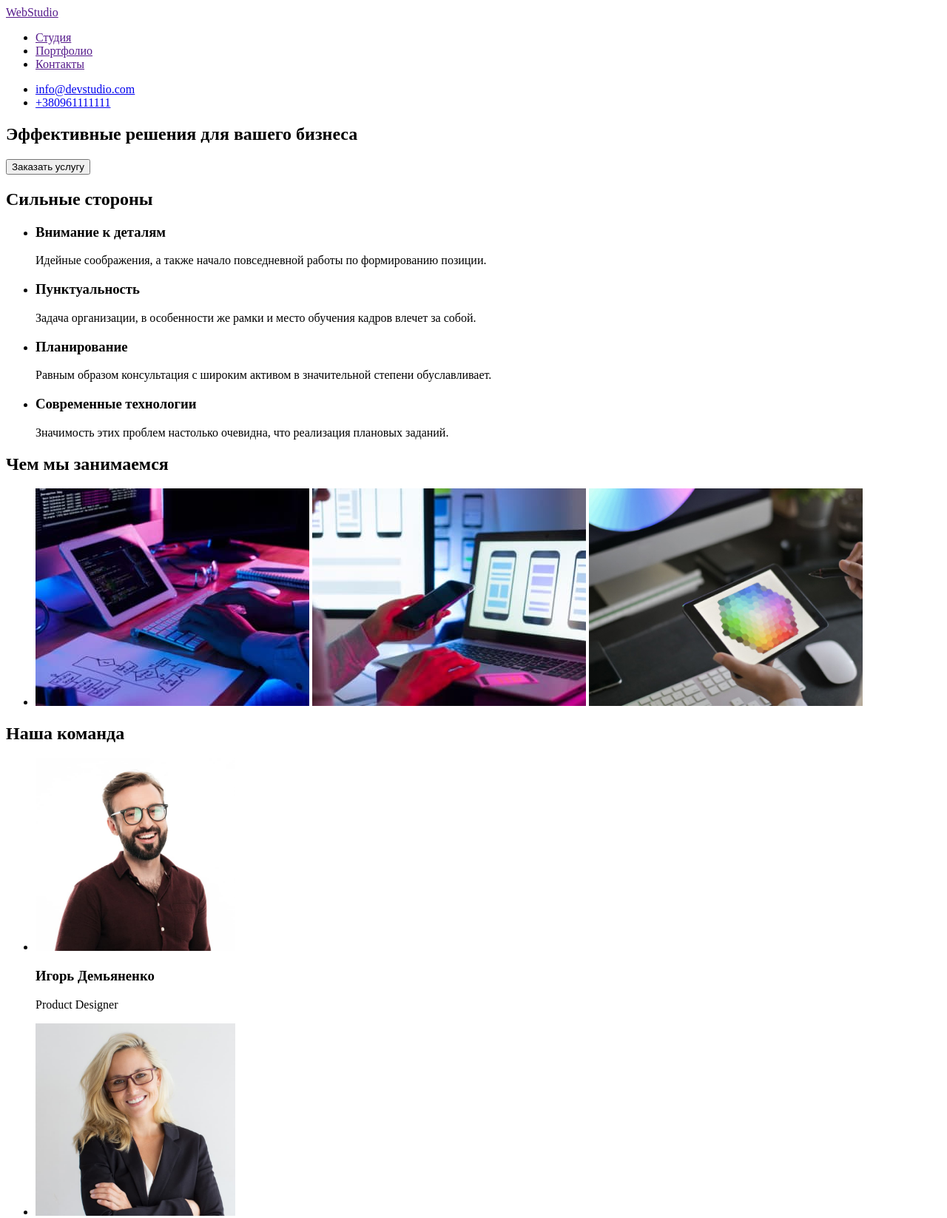
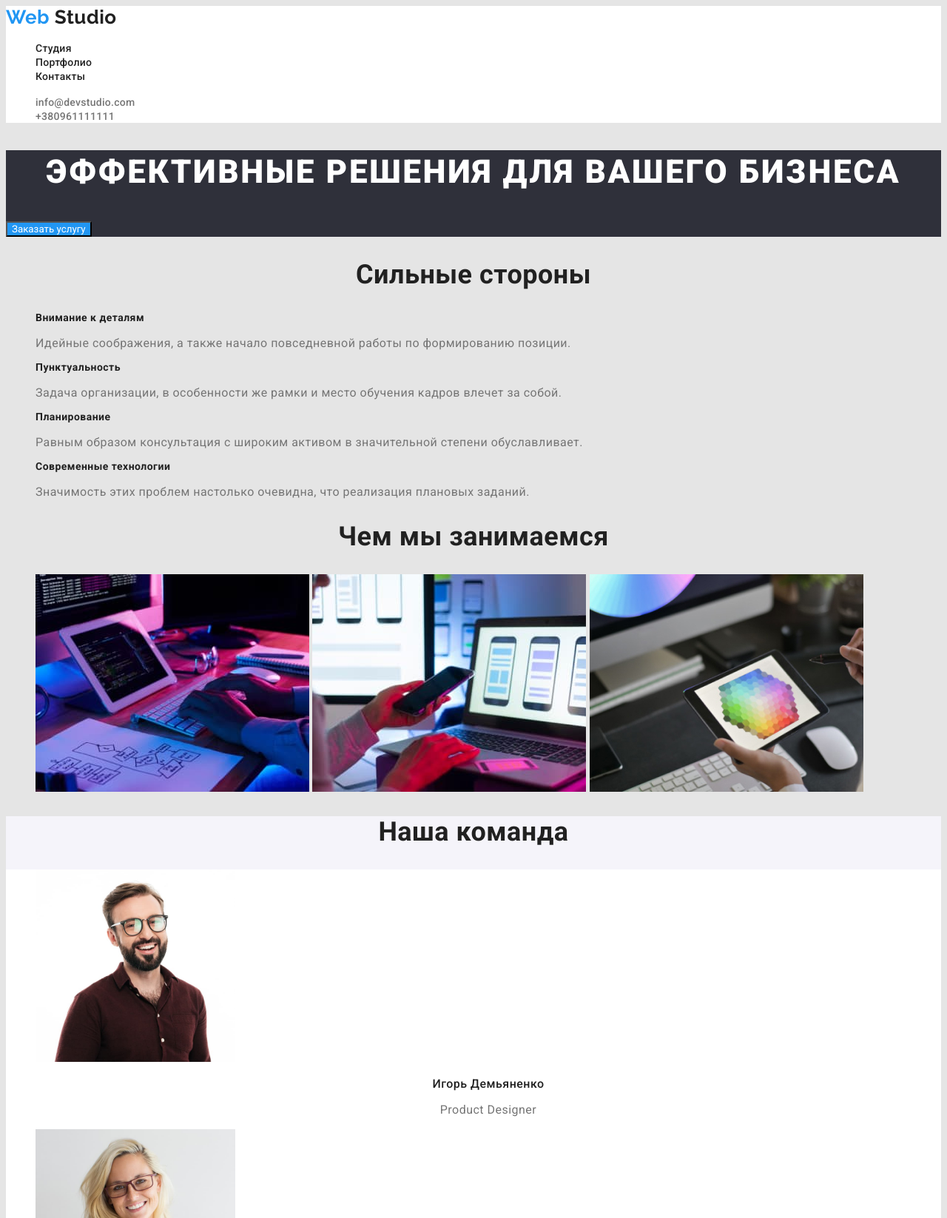
Before and after one commit to Dalgoorak/goit-markup-hw-02, a plain HTML site: page index.html in a window 1280 px wide. Shown: the top 1646 px of the page at 74% size. Drawn offline with Linux system fonts and the light colour scheme.

Commit message:
update index.html

```diff
--- a/index.html
+++ b/index.html
@@ -6,58 +6,64 @@
     <meta http-equiv="X-UA-Compatible" content="IE=edge">
     <meta name="viewport" content="width=device-width, initial-scale=1.0">
     <title>Студия</title>
+    <link rel="preconnect" href="https://fonts.googleapis.com">
+    <link rel="preconnect" href="https://fonts.gstatic.com" crossorigin>
+    <link
+        href="https://fonts.googleapis.com/css2?family=Raleway:wght@700&family=Roboto:wght@400;500;700;900&display=swap"
+        rel="stylesheet">
+    <link rel="stylesheet" href="./css/styles.css">
 </head>
 
 <body>
     <!--Шапка сайта-->
-    <header>
+    <header class="header">
         <nav>
-            <a href="">WebStudio</a>
-            <ul>
-                <li><a href="">Студия</a></li>
-                <li><a href="">Портфолио</a></li>
-                <li><a href="">Контакты</a></li>
+            <a href="" class="logo"><span class="accent">Web</span> Studio</a>
+            <ul class="site-nav list">
+                <li><a href="" class="link">Студия</a></li>
+                <li><a href="./portfolio.html" class="link">Портфолио</a></li>
+                <li><a href="" class="link">Контакты</a></li>
             </ul>
         </nav>
 
-        <ul>
-            <li><a href="mailto:info@devstudio.com">info@devstudio.com</a></li>
-            <li><a href="tel:+380961111111">+380961111111</a></li>
+        <ul class="site-contacts list">
+            <li><a href="mailto:info@devstudio.com" class="link">info@devstudio.com</a></li>
+            <li><a href="tel:+380961111111" class="link">+380961111111</a></li>
         </ul>
     </header>
 
     <main>
         <!-- Герой -->
 
-        <section>
-            <h1>Эффективные решения для вашего бизнеса</h1>
-            <button type="button">Заказать услугу</button>
+        <section class="hero">
+            <h1 class="hero-title">Эффективные решения для вашего бизнеса</h1>
+            <button type="button" class="button">Заказать услугу</button>
         </section>
 
 
         <!-- Сильные стороны -->
-        <section>
-            <h2>Сильные стороны</h2>
-            <ul>
+        <section class="section">
+            <h2 class="section-title">Сильные стороны</h2>
+            <ul class="section-strengths list">
                 <li>
-                    <h3>Внимание к деталям</h3>
+                    <h3 class="strengths">Внимание к деталям</h3>
                     <p>
                         Идейные соображения, а также начало повседневной работы по формированию позиции.
                     </p>
                 </li>
                 <li>
-                    <h3>Пунктуальность</h3>
+                    <h3 class="strengths">Пунктуальность</h3>
                     <p>
                         Задача организации, в особенности же рамки и место обучения кадров влечет за собой.
                     </p>
                 </li>
                 <li>
-                    <h3>Планирование</h3>
+                    <h3 class="strengths">Планирование</h3>
                     <p>
                         Равным образом консультация с широким активом в значительной степени обуславливает.
                     </p>
                 <li>
-                    <h3>Современные технологии</h3>
+                    <h3 class="strengths">Современные технологии</h3>
                     <p>
                         Значимость этих проблем настолько очевидна, что реализация плановых заданий.
                     </p>
@@ -66,9 +72,9 @@
         </section>
 
         <!-- Портфолио -->
-        <section>
-            <h2>Чем мы занимаемся</h2>
-            <ul>
+        <section class="section">
+            <h2 class="section-title">Чем мы занимаемся</h2>
+            <ul class="portfolio list">
                 <li>
                     <img src="./images/box1.jpg"
                         alt="эскиз заказа на рабочем столе, на котором находится планшет с кодом и руки человека набирающего его"
@@ -81,34 +87,34 @@
         </section>
 
         <!-- Команда -->
-        <section>
-            <h2>Наша команда</h2>
-            <ul>
+        <section class="section-team">
+            <h2 class="section-title">Наша команда</h2>
+            <ul class="team list">
                 <li>
                     <img src="./images/Igor.jpg" alt="фото человека" width="270">
-                    <h3>Игорь Демьяненко</h3>
-                    <p>
+                    <h3 class="name">Игорь Демьяненко</h3>
+                    <p class="profession">
                         Product Designer
                     </p>
                 </li>
                 <li>
                     <img src="./images/Olga.jpg" alt="фото человека" width="270">
-                    <h3>Ольга Репина</h3>
-                    <p>
+                    <h3 class="name">Ольга Репина</h3>
+                    <p class="profession">
                         Frontend Developer
                     </p>
                 </li>
                 <li>
                     <img src="./images/Nikolay.jpg" alt="фото человека" width="270">
-                    <h3>Николай Тарасов</h3>
-                    <p>
+                    <h3 class="name">Николай Тарасов</h3>
+                    <p class="profession">
                         Marketing
                     </p>
                 </li>
                 <li>
                     <img src="./images/Mihail.jpg" alt="фото человека" width="270">
-                    <h3>Михаил Ермаков</h3>
-                    <p>
+                    <h3 class="name">Михаил Ермаков</h3>
+                    <p class="profession">
                         UI Designer
                     </p>
                 </li>
@@ -117,13 +123,13 @@
     </main>
 
     <!-- Футер -->
-    <footer>
-        <a href="">WebStudio</a>
+    <footer class="footer">
+        <a href="" class="logo-secondary"><span class="accent">Web</span> Studio</a>
         <address>
-            <ul>
-                <li>г. Киев, пр-т Леси Украинки, 26</li>
-                <li><a href="mailto:info@devstudio.com">info@devstudio.com</a></li>
-                <li><a href="tel:+380961111111">+380961111111</a></li>
+            <ul class="address list">
+                <li class="text">г. Киев, пр-т Леси Украинки, 26</li>
+                <li><a href="mailto:info@devstudio.com" class="link">info@devstudio.com</a></li>
+                <li><a href="tel:+380961111111" class="link">+380961111111</a></li>
             </ul>
         </address>
     </footer>
```
